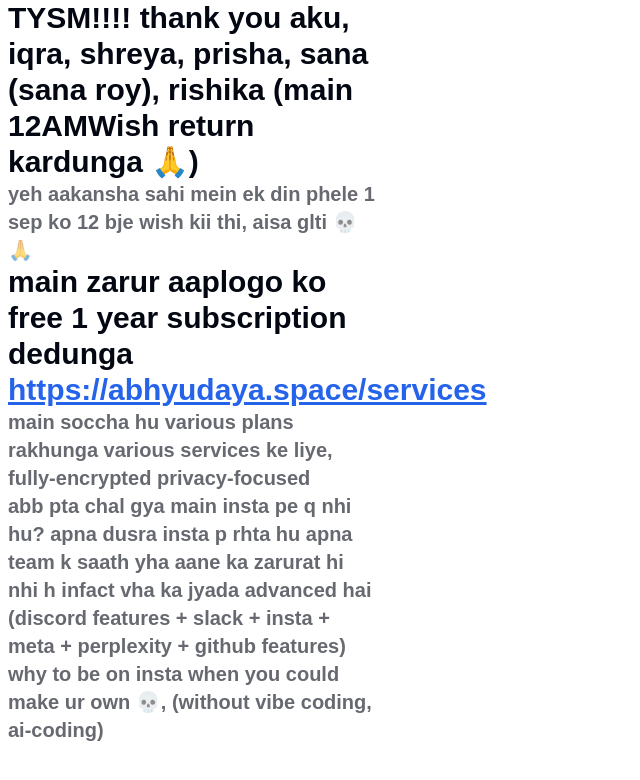
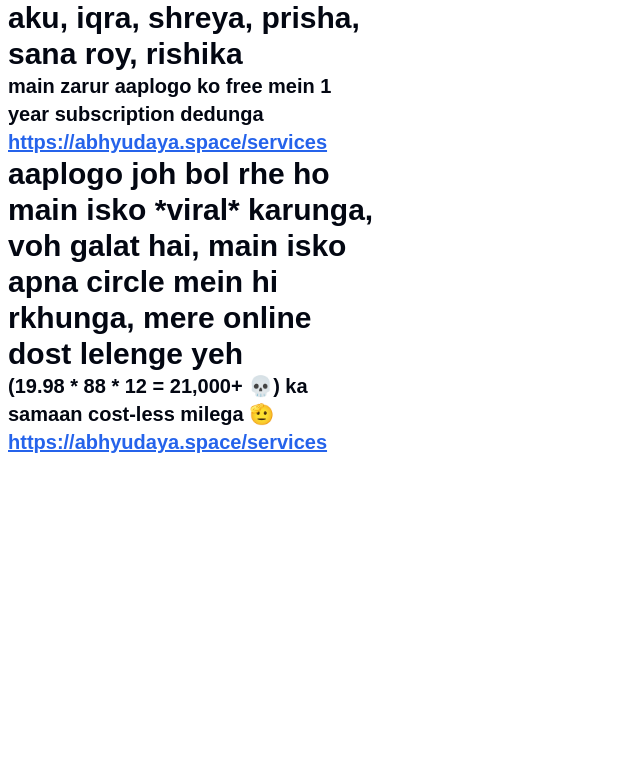
Before and after one commit to deepblizzard/theme-starter, a Next.js app: page / in a window 1280 px wide. Shown: the top 780 px of the page, without its empty margins (0-640 px from the left). Built offline with nearby package versions, Linux system fonts and the light colour scheme.

Commit message:
Update page.tsx

```diff
--- a/src/app/page.tsx
+++ b/src/app/page.tsx
@@ -5,14 +5,13 @@ import Link from 'next/link';
 function page() {
   return (
    <div className="px-2 min-h-screen w-full h-auto max-w-96">
-<p className="text-3xl font-extrabold"> TYSM!!!! thank you aku, iqra, shreya, prisha, sana (sana roy), rishika (main 12AMWish return kardunga 🙏)</p>
-     <p className="text-xl font-semibold opacity-60">yeh aakansha sahi mein ek din phele 1 sep ko 12 bje wish kii thi, aisa glti 💀🙏</p>
-    <p className="text-3xl font-extrabold">{"main zarur aaplogo ko free 1 year subscription dedunga"} <Link href='https://abhyudaya.space/services' className='text-blue-600 underline'>https://abhyudaya.space/services</Link>
+<p className="text-3xl font-extrabold"> aku, iqra, shreya, prisha, sana roy, rishika</p>
+    <p className="text-xl font-extrabold">{"main zarur aaplogo ko free mein 1 year subscription dedunga"} <Link href='https://abhyudaya.space/services' className='text-blue-600 underline'>https://abhyudaya.space/services</Link>
   </p>
-      <p className="text-xl font-semibold opacity-60">main soccha hu various plans rakhunga various services ke liye, fully-encrypted privacy-focused</p>
-      <p className="text-xl font-semibold opacity-60">abb pta chal gya main insta pe q nhi hu? apna dusra insta p rhta hu apna team k saath yha aane ka zarurat hi nhi h infact vha ka jyada advanced hai (discord features + slack + insta + meta + perplexity + github features) </p>
-      <p className="text-xl font-semibold opacity-60">why to be on insta when you could make ur own 💀, (without vibe coding, ai-coding) </p>
+<p className="text-3xl font-extrabold"> aaplogo joh bol rhe ho main isko *viral* karunga, voh galat hai, main isko apna circle mein hi rkhunga, mere online dost lelenge yeh</p>
 
+    <p className="text-xl font-extrabold">{"(19.98 * 88 * 12 = 21,000+ 💀) ka samaan cost-less milega 🫡"} <Link href='https://abhyudaya.space/services/pricing' className='text-blue-600 underline'>https://abhyudaya.space/services</Link>
+  </p>
     </div>
   );
 }
```
